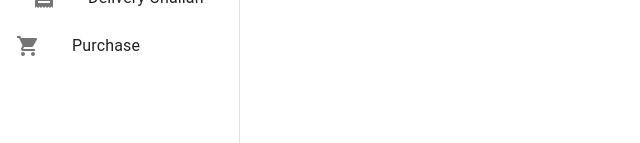
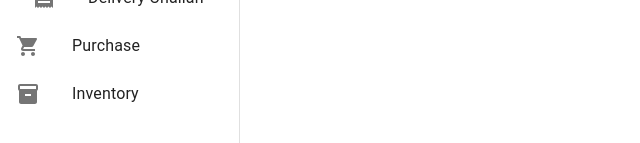
Before and after one commit to karthicbz/power-invoice, a React (Create React App) app: page /mainpage in a window 1280 px wide. Shown: the part 243-386 px from the top of the page, without its empty margins (0-640 px from the left). Built offline with nearby package versions, Linux system fonts and the light colour scheme.

Commit message:
add inventory list item

```diff
--- a/src/components/PermanentDrawer.jsx
+++ b/src/components/PermanentDrawer.jsx
@@ -13,6 +13,7 @@ import ExpandMore from '@mui/icons-material/ExpandMore';
 import Collapse from '@mui/material/Collapse';
 import CurrencyRupeeIcon from '@mui/icons-material/CurrencyRupee';
 import ReceiptIcon from '@mui/icons-material/Receipt';
+import InventoryIcon from '@mui/icons-material/Inventory';
 import { useState } from 'react';
 
 const drawerWidth = 240;
@@ -62,6 +63,10 @@ const PermanentDrawer = ()=>{
                         <ListItemIcon><PurchaseIcon/></ListItemIcon>
                         <ListItemText primary={'Purchase'}/>
                     </ListItemButton>
+                    <ListItemButton>
+                        <ListItemIcon><InventoryIcon/></ListItemIcon>
+                        <ListItemText primary={'Inventory'}/>
+                    </ListItemButton>
                 </List>
         </Drawer>
     );
```
